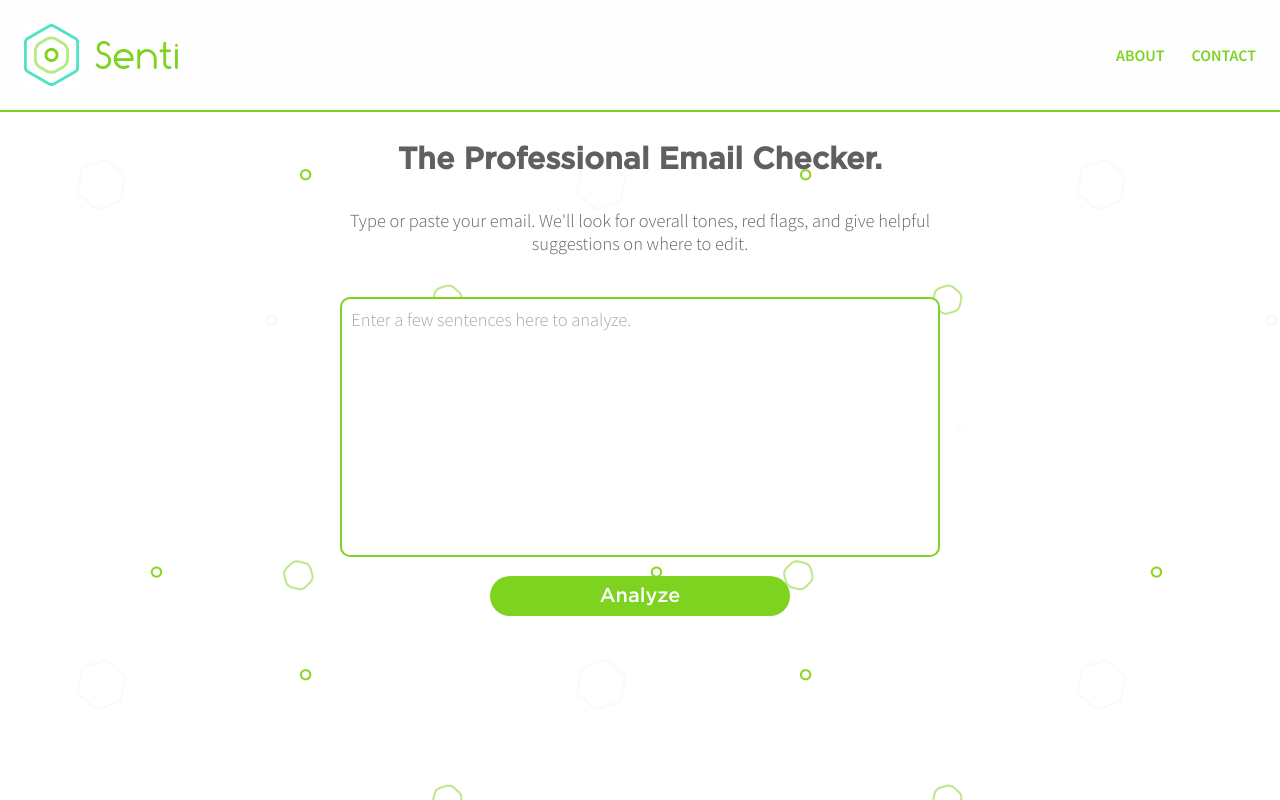
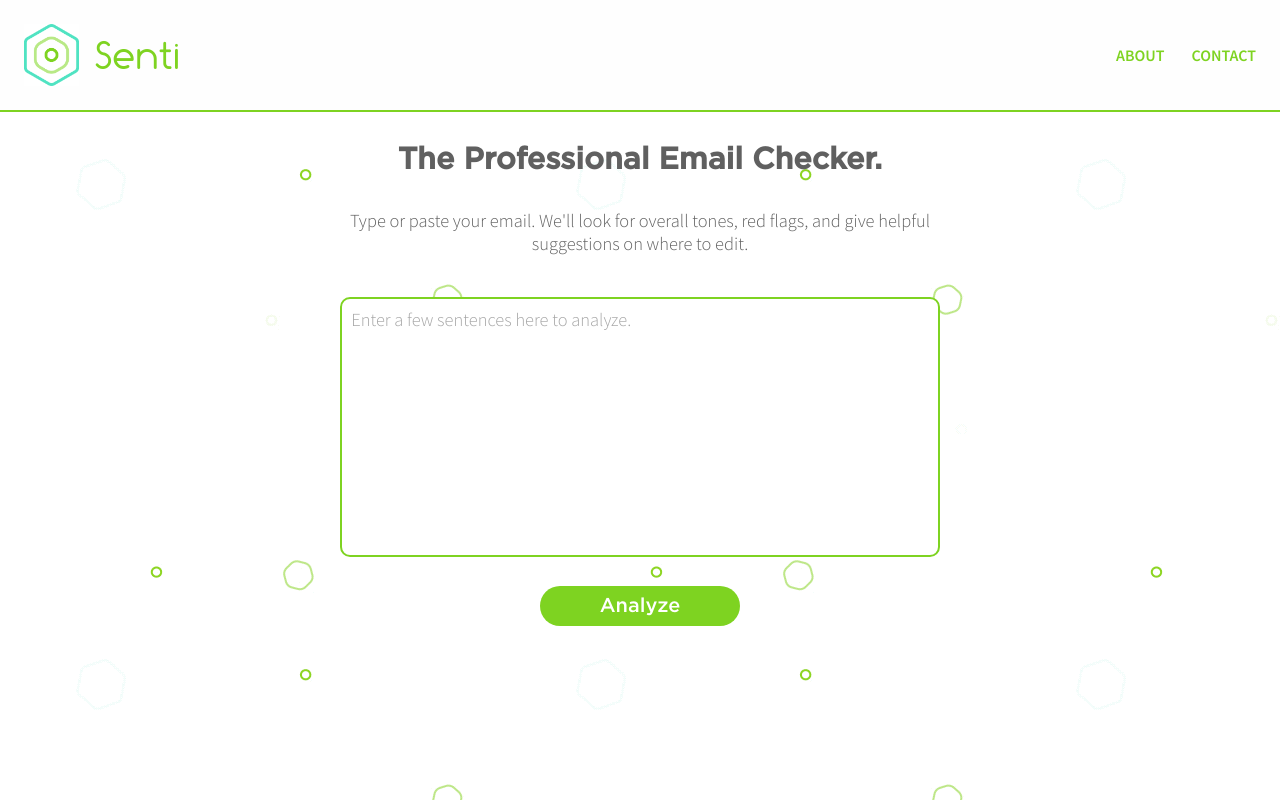
Before and after one commit to BrandonKlotz/senti, a React (Create React App) app in the folder client/: page / in a window 1280 px wide. Built offline with nearby package versions, Linux system fonts and the light colour scheme.

Commit message:
Styled copy to clipboard response.

```diff
--- a/client/src/components/Form.js
+++ b/client/src/components/Form.js
@@ -33,9 +33,9 @@ class Form extends Component {
 				<div>
 					{this.state.isTextAnalyzed ?
 						<CopyToClipboard text={this.state.value} onCopy={() => this.setState({copied: true})}>
-						<input type="button" value="Copy to clipboard with button" className="Button" />
+						<input type="button" value="Copy to Clipboard" className="Button clipboard" />
 						</CopyToClipboard> : null}
-					{this.state.copied ? <span style={{color: 'red'}}>Copied.</span> : null}
+					{this.state.copied ? <div className="copyMessage"><span>Copied.</span></div> : null}
 				</div>
 			</div>
 		);
--- a/client/src/index.css
+++ b/client/src/index.css
@@ -216,13 +216,14 @@ textarea:focus {
 
 .Button {
   height: 40px;
-  width: 50%;
+  width: 200px;
   background-color: #7ED321;
   color: #fff;
   font-size: 1.25em;
   font-family: 'Gotham';
   border: none;
   border-radius: 25px;
+  margin: .5em;
 }
 
 .Button:focus {
@@ -231,6 +232,11 @@ textarea:focus {
 
 .Button:hover {
   background-color: #8EBDB2;
+}
+
+.copyMessage {
+  color: #7ED321;
+  text-align: center;
 }
 
 i {
@@ -443,7 +449,6 @@ textarea {
   text-align: center;
   padding: .4em .5em .6em .5em;
   border-radius: 20px;
-
   margin: 0 1em 1em 0;
   font-family: 'Source Sans Pro', sans-serif;
   font-weight: bolder;
```
